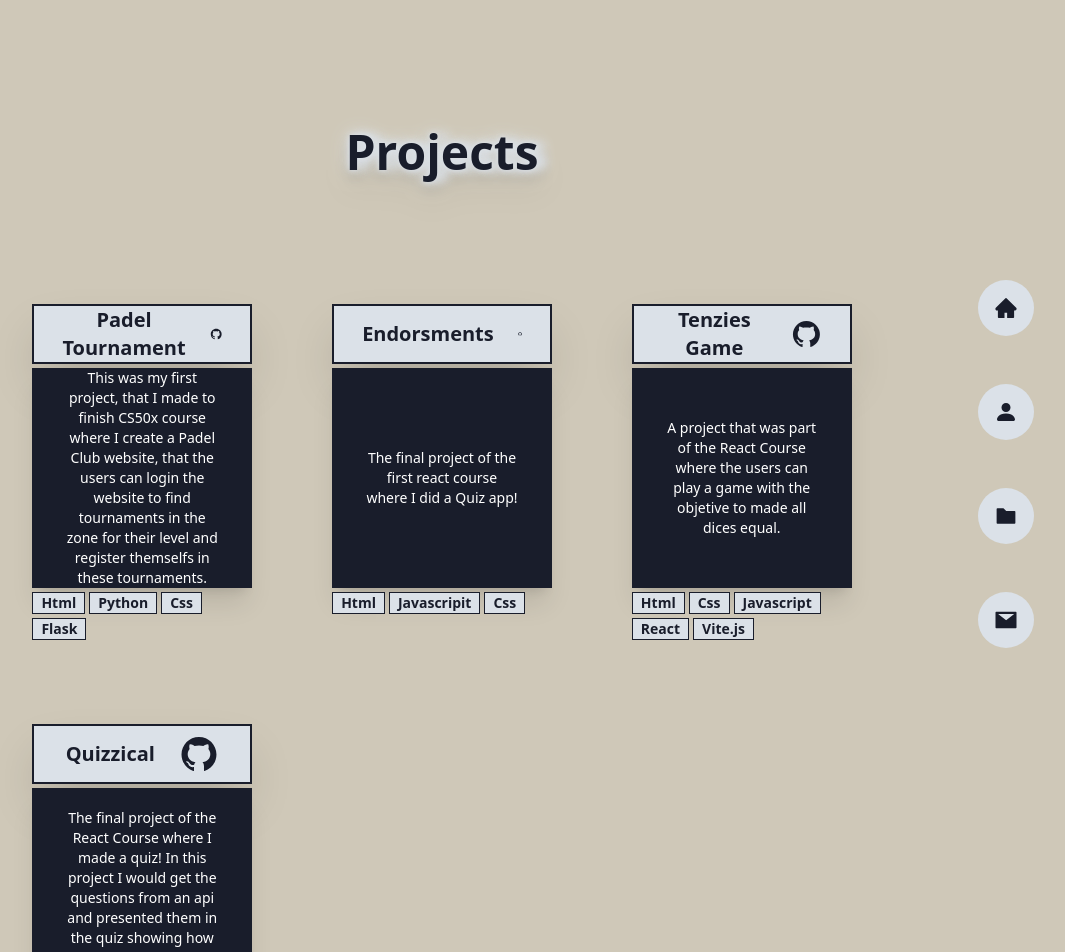
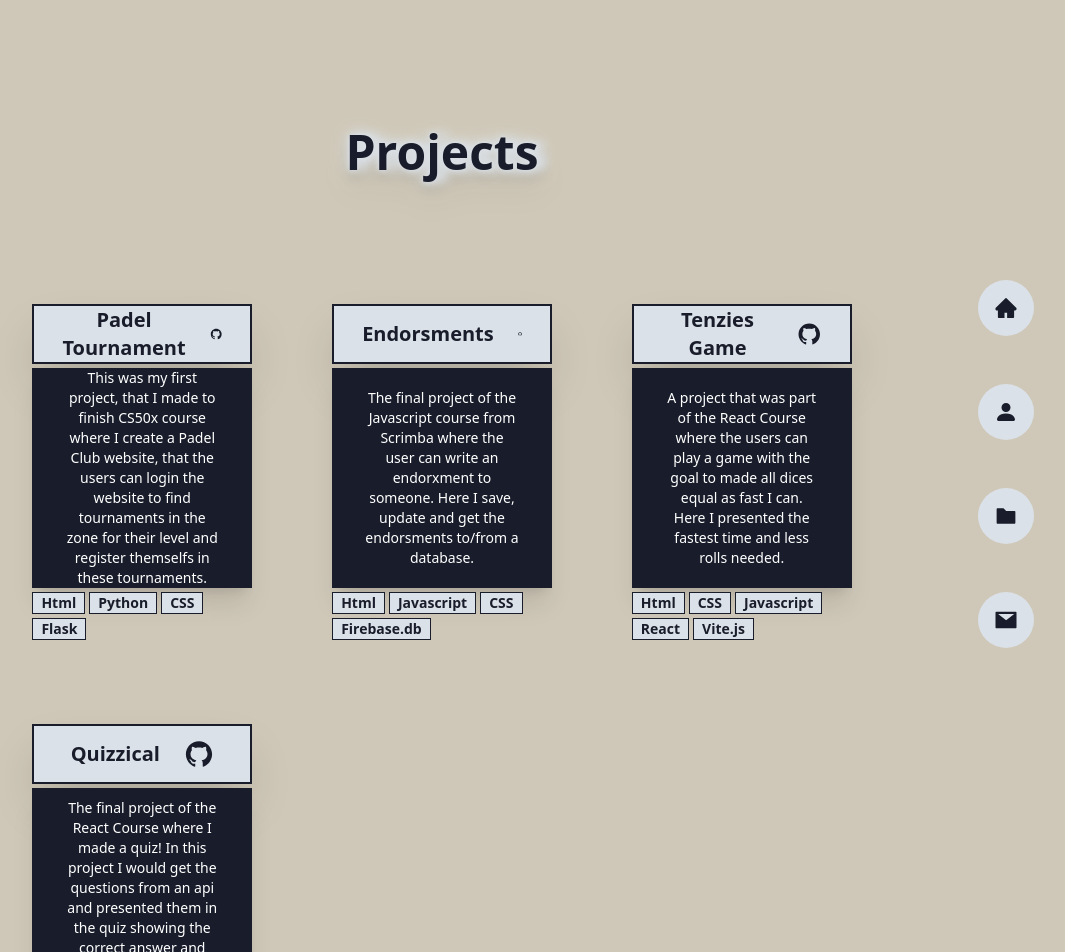
Before and after one commit to ricardomreis22/Portfolio-Website, a Next.js app: page /dashboard/projects in a window 1280 px wide. Shown: the top 952 px of the page, without its empty margins (198-1263 px from the left). Built offline with nearby package versions, Linux system fonts and the light colour scheme.

Commit message:
change project descriptions

```diff
--- a/app/components/WorkCard.js
+++ b/app/components/WorkCard.js
@@ -6,12 +6,13 @@ import Image from "next/image";
 const WorkCard = (props) => {
   const langArr = props.lang;
   return (
+    <div>
       <Link href={`${props.link}`} target="_blank" className="group">
         <div className="flex bg-[#dbe1e8] text-[#191d2b] mb-1 w-[100%] h-[50px] shadow-2xl border-solid border-[#191d2b] border-[2px] justify-center items-center p-7 cursor-pointer">
           <h1 className=" text-md lg:text-xl xl:text-xl font-bold mr-6 cursor-pointer">
             {props.title}
           </h1>
-        <AiFillGithub size={40} className="flex cursor-pointer" />
+          <AiFillGithub size={30} className="flex cursor-pointer" />
         </div>
         <div className="w-auto h-[220px] bg-[#191d2b] shadow-xl flex flex-col justify-center items-center cursor-pointer">
           <Image
@@ -25,6 +26,7 @@ const WorkCard = (props) => {
             <p className="text-center text-sm lg:text-md ">{props.info}</p>
           </div>
         </div>
+      </Link>
       <div className="flex justify-left mt-1 flex-wrap">
         {langArr.map((item, index) => {
           return (
@@ -37,7 +39,7 @@ const WorkCard = (props) => {
           );
         })}
       </div>
-    </Link>
+    </div>
   );
 };
 
--- a/app/dashboard/projects/page.js
+++ b/app/dashboard/projects/page.js
@@ -4,10 +4,10 @@ import WorkCard from "../../components/WorkCard";
 import Navbar from "../../components/Navbar";
 import PageTitle from "../../components/PageTitle";
 const Projects = () => {
-  const tenziesLang = ["Html", "Css", "Javascript", "React", "Vite.js"];
-  const padelLang = ["Html", "Python", "Css", "Flask"];
-  const endorsmentsLang = ["Html", "Javascripit", "Css"];
-  const quizzicalLang = ["Html", "Javascript", "Css", "React", "Vite.js"];
+  const tenziesLang = ["Html", "CSS", "Javascript", "React", "Vite.js"];
+  const padelLang = ["Html", "Python", "CSS", "Flask"];
+  const endorsmentsLang = ["Html", "Javascript", "CSS", "Firebase.db"];
+  const quizzicalLang = ["Html", "Javascript", "CSS", "React", "Vite.js"];
 
   return (
     <div>
@@ -34,21 +34,21 @@ const Projects = () => {
             link="https://github.com/ricardomreis22/Quizzical.git"
             title="Endorsments"
             lang={endorsmentsLang}
-            info="The final project of the first react course where I did a Quiz app!"
+            info="The final project of the Javascript course from Scrimba where the user can write an endorxment to someone. Here I save, update and get the endorsments to/from a database. "
           />
           <WorkCard
             img="/tenziesgif.gif"
             link="https://github.com/ricardomreis22/Quizzical.git"
             title="Tenzies Game"
             lang={tenziesLang}
-            info="A project that was part of the React Course where the users can play a game with the objetive to made all dices equal."
+            info="A project that was part of the React Course where the users can play a game with the goal to made all dices equal as fast I can. Here I presented the fastest time and less rolls needed."
           />
           <WorkCard
             img="/quizzicalgif.gif"
             link="https://github.com/ricardomreis22/Tenzies-Game.git"
             title="Quizzical"
             lang={quizzicalLang}
-            info="The final project of the React Course where I made a quiz! In this project I would get the questions from an api and presented them in the quiz showing how many right answers the user got. "
+            info="The final project of the React Course where I made a quiz! In this project I would get the questions from an api and presented them in the quiz showing the correct answer and how many correct answers the user got. "
           />
         </div>
       </div>
```
Lines whose indentation alone changed are shown as unchanged.
